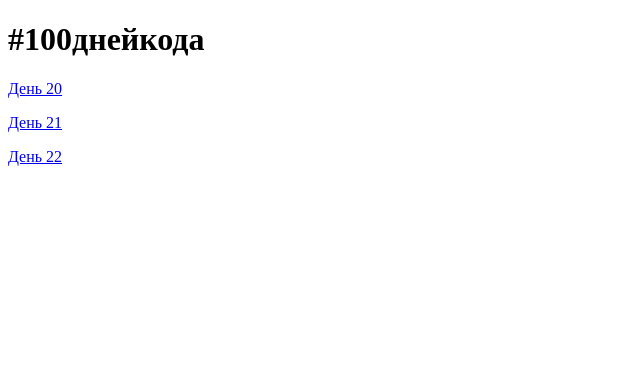
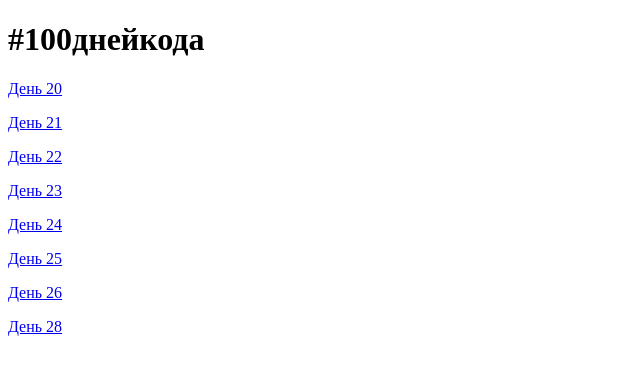
Before and after one commit to antmork/100daysofcode, a website: page public_html/index.html in a window 1280 px wide. Shown: the whole page, without its empty margins (0-640 px from the left). Drawn offline with Linux system fonts and the light colour scheme.

Commit message:
Update index.html

```diff
--- a/public_html/index.html
+++ b/public_html/index.html
@@ -10,6 +10,11 @@
 	<p><a href="20/">День 20</a></p>
 	<p><a href="21/">День 21</a></p>
 	<p><a href="22/">День 22</a></p>
+	<p><a href="23/">День 23</a></p>
+	<p><a href="24/">День 24</a></p>
+	<p><a href="25/">День 25</a></p>
+	<p><a href="26/">День 26</a></p>
+	<p><a href="28/">День 28</a></p>
 </body>
 
 </html>
```
